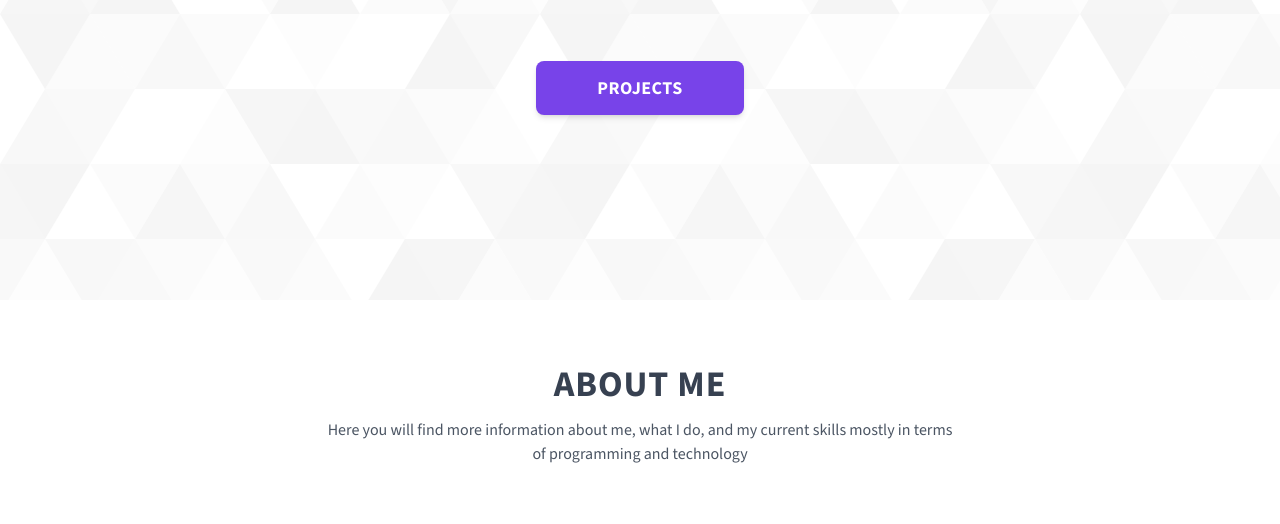
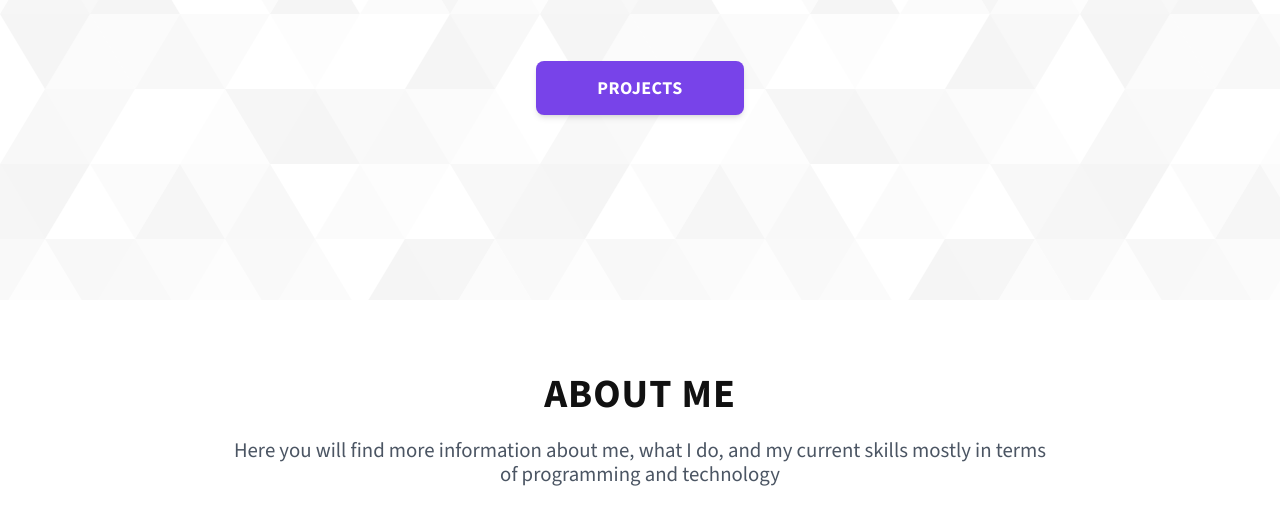
Before and after one commit to reo127/portfolioSite, a plain HTML site: page index.html in a window 1280 px wide. Shown: the part 504-1028 px from the top of the page. Drawn offline with nearby package versions, Linux system fonts and the light colour scheme.

Commit message:
section two header created

```diff
--- a/index.html
+++ b/index.html
@@ -79,6 +79,7 @@
 
 
     <!-- Hero Sections -->
+
     <section class="">
       <img src="./images/bg.svg" alt="error" class="w-full h-[92vh] bg-no-repeat bg-center opacity-35 absolute">
       <div class="relative w-full h-[100vh] flex items-center justify-center">
@@ -93,10 +94,10 @@
 
     <section >
       <div class="w-full h-[100vh] flex flex-col items-center">
-          <div class="max-w-[40rem]">
-            <h1 class="uppercase font-bold display-block text-4xl tracking-wide text-center mb-3.5 text-gray-700">about me</h1>
+          <div class="max-w-[52rem]">
+            <h1 class="uppercase font-bold display-block text-[2.5rem] tracking-wide text-center mb-3.5 text-primayBlack">about me</h1>
             <div>
-              <p class="display-block text-center text-gray-600 text-base font-medium max-w-8xl mx-auto leading-6">Here you will find more information about me, what I do, and my current skills mostly in terms of programming and technology</p>
+              <p class="display-block text-center text-gray-600 text-[1.3rem]  max-w-8xl mx-auto leading-6">Here you will find more information about me, what I do, and my current skills mostly in terms of programming and technology</p>
             </div>
           </div>
           <div>
@@ -111,7 +112,6 @@
     <script>
       let menu = document.querySelector('.menu')
         const handlemenu = () => {
-          // menu.style.top = "0px";
           console.log("hello");
           menu.classList.toggle('top-[0rem]')
         }
```
